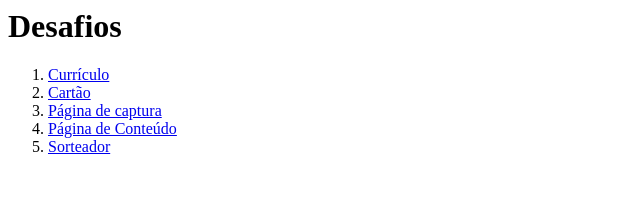
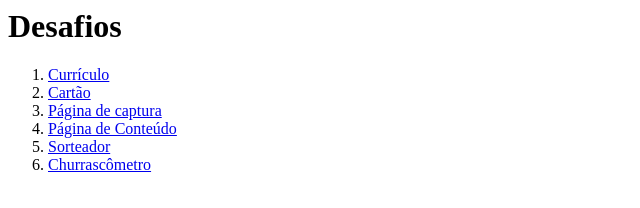
Before and after one commit to Jops-Garcia/WEBLittleProjects, a plain HTML site: page index.html in a window 1280 px wide. Shown: the whole page, without its empty margins (0-640 px from the left). Drawn offline with Linux system fonts and the light colour scheme.

Commit message:
adicionando churrascometro

```diff
--- a/index.html
+++ b/index.html
@@ -9,6 +9,7 @@
             <li><a href="./modulo6">Página de captura</a></li>
             <li><a href="./modulo6-2">Página de Conteúdo</a></li>
             <li><a href="./modulo12">Sorteador</a></li>
+            <li><a href="./modulo13">Churrascômetro</a></li>
         </ol>
     </body>
 </html>
```
